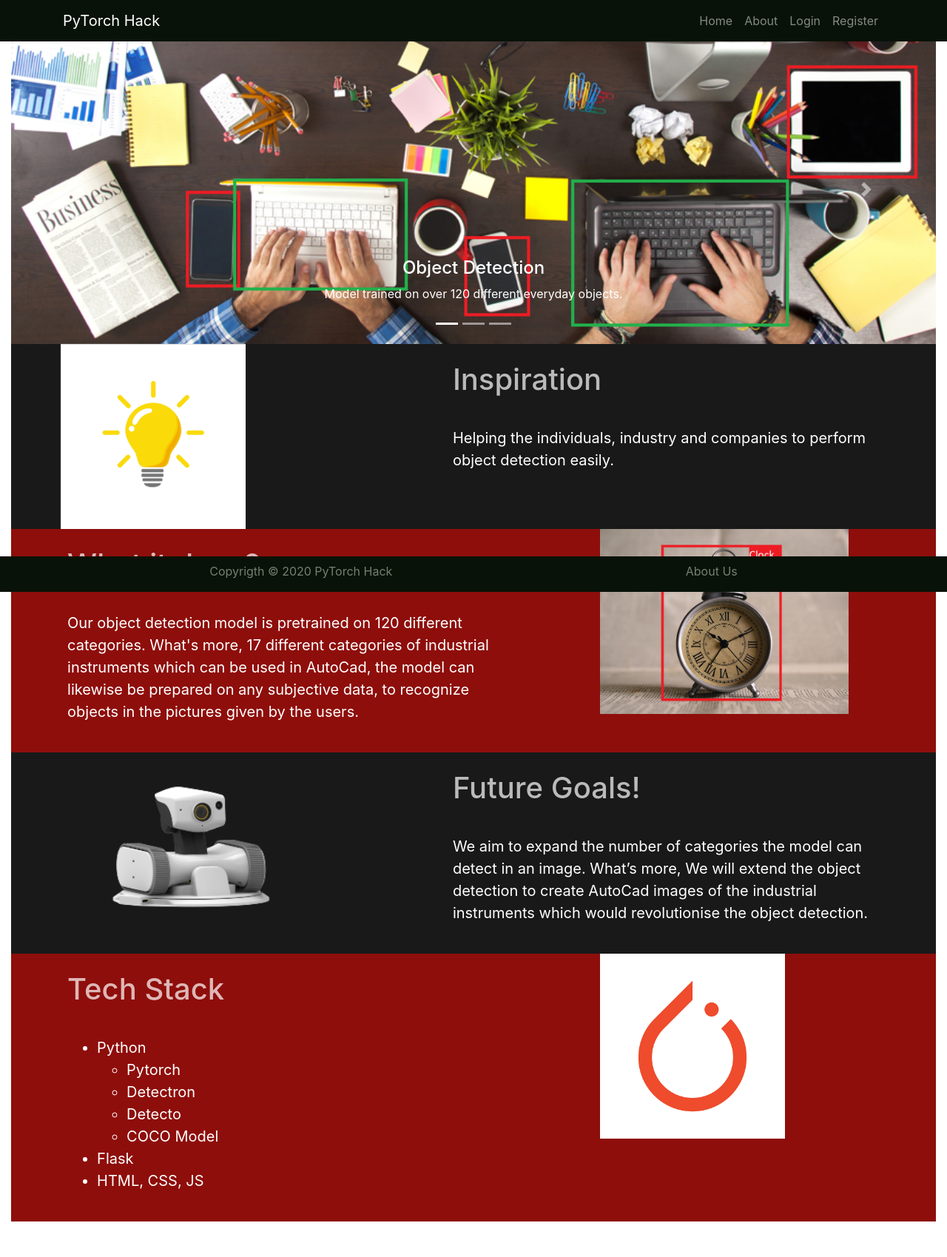
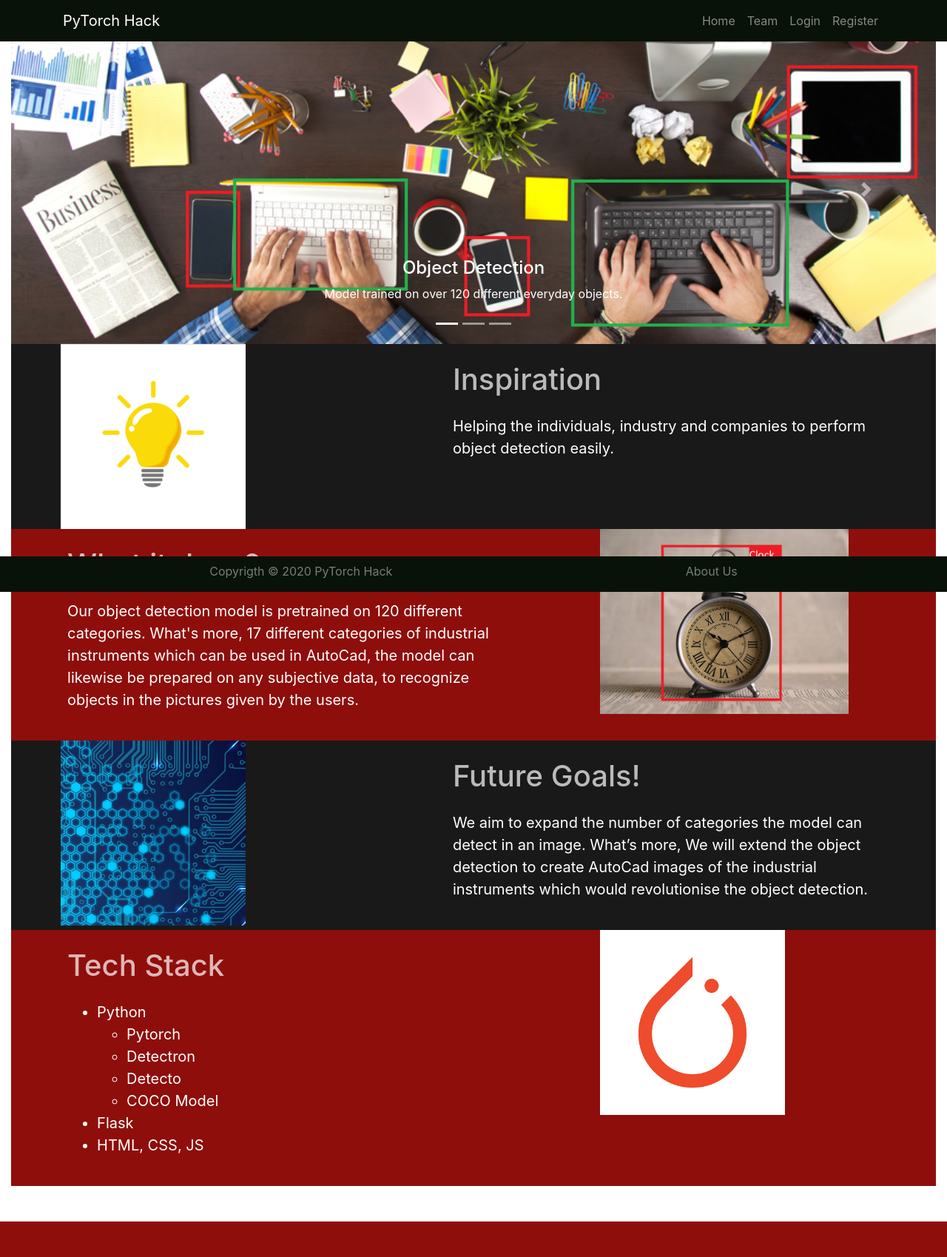
Before and after one commit to dikwickley/pytorch_hack, a Flask app: page / in a window 1280 px wide. Shown: the whole page at 74% size. After the commit the page ends 1651 px from the top, so only its background shows below. Run offline with Flask 2, Linux system fonts and the light colour scheme; some libraries are stand-ins or nearby versions.

Commit message:
Templates updated

```diff
--- a/templates/index.html
+++ b/templates/index.html
@@ -6,7 +6,7 @@
 		color: rgba(255,255,255, 0.7);
 	}
 	.description-para {
-		margin-top: 40px;
+		margin-top: 24px;
 		font-size: 1.25rem;
 		color: rgba(255,255,255, 1);
 	}
@@ -41,7 +41,7 @@
             </div>
         </div>
         <div class="carousel-item">
-            <img class="d-block w-100" src="https://picsum.photos/300/100" alt="CAD Design Image">
+            <img class="d-block w-100" src="https://picsum.photos/900/300" alt="CAD Design Image">
             <div class="carousel-caption d-none d-md-block">
                 <h4>CAD Workflow</h4>
                 <p>Using object detection to Label Parts in CAD schematic.</p>
@@ -94,7 +94,7 @@
 		</div>
 		<div class="row desc-bg-red">
 			<div class="col-lg-4 col-md-6 col-12 container-fluid">
-				<img class="desc-img" src="../static/img/robot.png" alt="Robot">
+				<img class="desc-img" src="../static/img/future-goals.jpg" alt="Robot">
 			</div>
 			<div class="col-lg-6 col-md-6 col-12 col-lg-offset-2 container-fluid text-white p-4">
 				<h2 class="description-heading">
--- a/templates/layout.html
+++ b/templates/layout.html
@@ -103,7 +103,7 @@
                     <!-- Navbar Right Side -->
                     <div class="navbar-nav">
                         <a class="nav-item nav-link" href="{{ url_for('main') }}">Home</a>
-                        <a class="nav-item nav-link" href="{{ url_for('about') }}">About</a>
+                        <a class="nav-item nav-link" href="{{ url_for('about') }}">Team</a>
                         {% if "user" in session %}
                         <a class="nav-item nav-link" href="{{ url_for('account') }}">Account</a>
                         <a class="nav-item nav-link" href="{{ url_for('logout') }}">Logout</a>
```
Also changed, not shown: app.py (line endings or trailing spaces), static/img/Pytorch-banner-main.png, static/img/future-goals.jpg (added).
